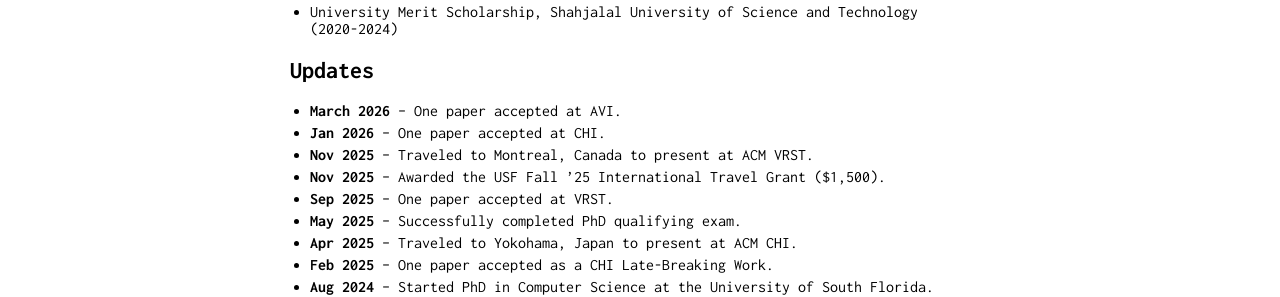
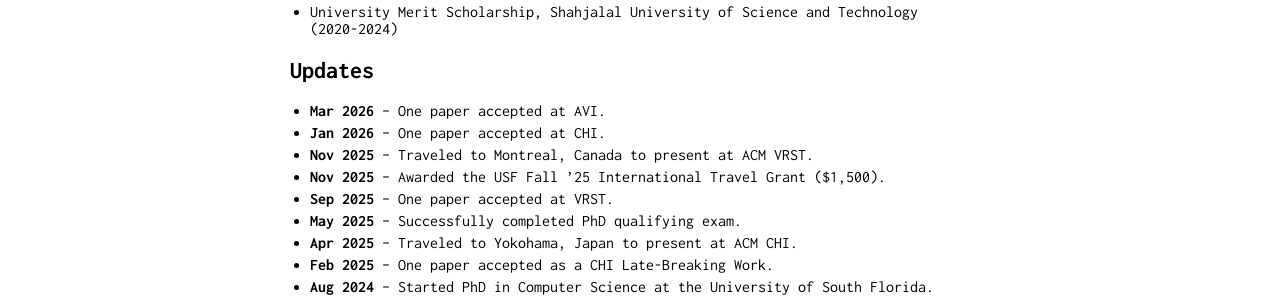
Before and after one commit to ThisIsJibon/thisisjibon.github.io, a Jekyll site: the page built from index.md, in a window 1280 px wide. Shown: the part 663-960 px from the top of the page. Built offline with Jekyll 4.4.1, drawn with Linux system fonts in a browser that asks for light colours.

Commit message:
added updates

```diff
--- a/index.md
+++ b/index.md
@@ -32,7 +32,7 @@
 ## Updates
 
 <ul>
-  <li><b>March 2026</b> – One paper accepted at AVI.</li>
+  <li><b>Mar 2026</b> – One paper accepted at AVI.</li>
   <li><b>Jan 2026</b> – One paper accepted at CHI.</li>
   <li><b>Nov 2025</b> – Traveled to Montreal, Canada to present at ACM VRST.</li>
   <li><b>Nov 2025</b> – Awarded the USF Fall ’25 International Travel Grant ($1,500).</li>
```
